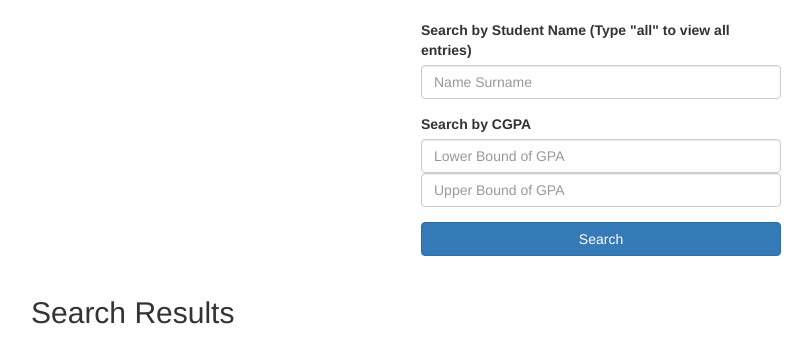
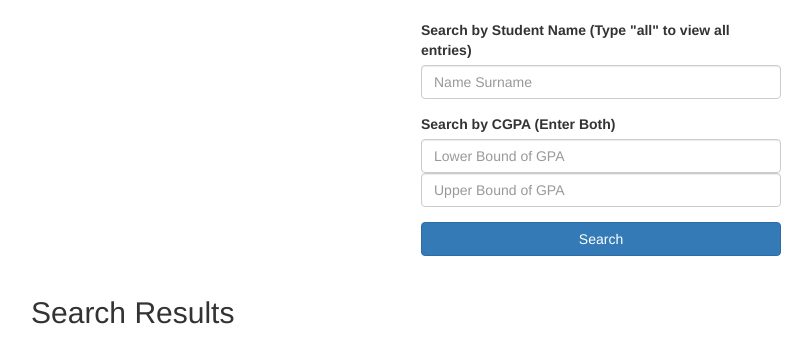
Before and after one commit to sanchit3008/UMS-App, a Flask app: page / in a window 1280 px wide. Shown: the part 52-391 px from the top of the page, without its empty margins (39-851 px from the left). Run offline with Flask 2, Linux system fonts and the light colour scheme; the visitor is signed in with stand-in values (Sample User, id 1); some libraries are stand-ins or nearby versions.

Commit message:
Minor Changes

```diff
--- a/templates/search.html
+++ b/templates/search.html
@@ -9,7 +9,7 @@
                     <input type="text" class="form-control" name="student_name" placeholder="Name Surname">
                 </div>
                 <div class="form-group">
-                    <label>Search by CGPA</label>
+                    <label>Search by CGPA (Enter Both)</label>
                     <input type="number" class="form-control" name="lower_bound" placeholder="Lower Bound of GPA">
                     <input type="number" class="form-control" name="upper_bound" placeholder="Upper Bound of GPA">
                 </div>
```
